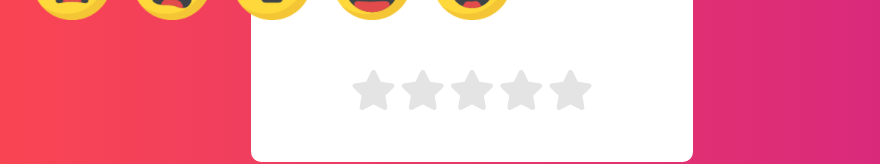
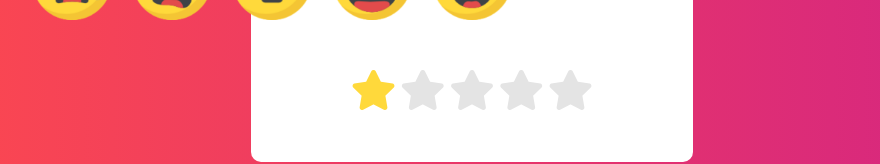
Before and after one commit to CJR85/feedback-design, a plain HTML site: page index.html in a window 1280 px wide. Both pictures are taken after a click on the icon 541 px from the left and 464 px from the top of the page. Shown: the part 374-538 px from the top of the page, without its empty margins (168-1048 px from the left). Drawn offline with Linux system fonts and the light colour scheme.

Commit message:
Add JS. Create onclick function on icon to change color

```diff
--- a/index.html
+++ b/index.html
@@ -33,5 +33,7 @@
         </div>
       </div>
     </div>
+
+    <script src="script.js"></script>
   </body>
 </html>
--- /dev/null
+++ b/script.js
@@ -0,0 +1,6 @@
+let stars = document.getElementsByClassName('fas'),
+  emoji = document.getElementById('emoji');
+
+stars[0].onclick = function () {
+  stars[0].style.color = '#ffd93b';
+};
```
